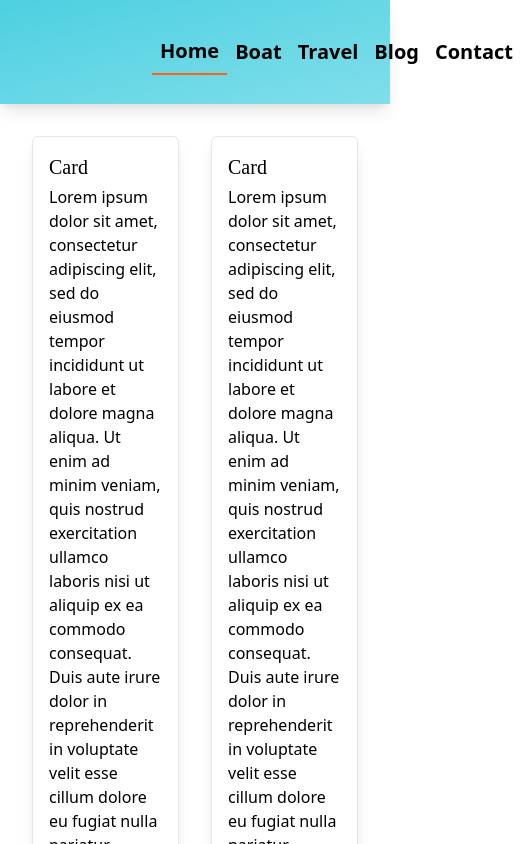
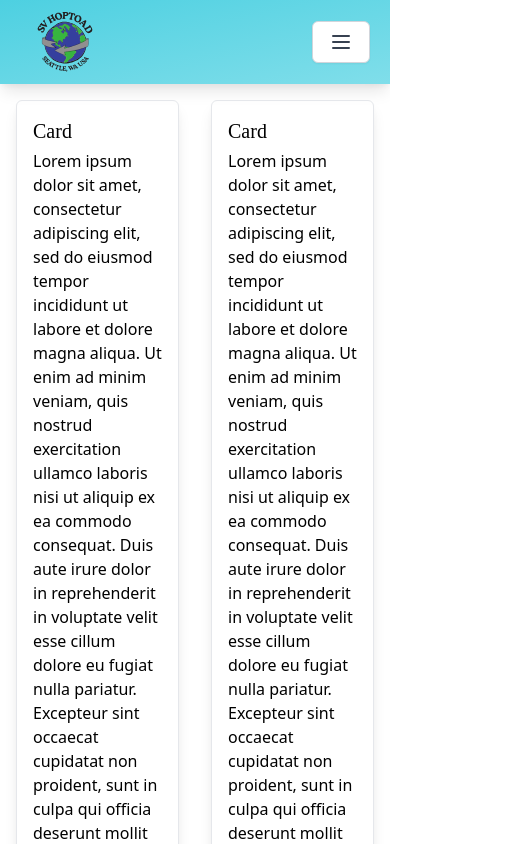
Before and after one commit to shawnstolsig/svhoptoad, a Next.js app: page / in a window 390 px wide. Shown: the top 844 px of the page, 521 px wide, since content can reach past the window. Built offline with nearby package versions, Linux system fonts and the light colour scheme; a web font is replaced by a local one.

Commit message:
added responsive menu button

```diff
--- a/components/layout.js
+++ b/components/layout.js
@@ -5,9 +5,9 @@ import Footer from './footer';
 
 const Layout = ({children}) => {
     return (
-        <body className={`flex flex-col min-h-screen`}>
+        <body className={`flex flex-col min-h-screen overflow-hidden`}>
             <Navbar />
-            <main className={'flex-grow h-auto m-4'}>
+            <main className={'flex-grow'}>
                 {children}
             </main>
             <Footer />
--- a/components/navbar.js
+++ b/components/navbar.js
@@ -2,44 +2,173 @@ import Image from 'next/image';
 import Link from 'next/link';
 import {useRouter} from 'next/router';
 import clsx from "clsx";
+import {
+    HomeIcon,
+    GlobeIcon,
+    IdentificationIcon,
+    NewspaperIcon,
+    AtSymbolIcon,
+    MenuIcon
+} from '@heroicons/react/outline';
+import { Fragment } from 'react'
+import { Menu, Transition } from '@headlessui/react'
+import { ChevronDownIcon } from '@heroicons/react/solid'
 
 import Border from "./border";
-import logo from '../public/world-logo.svg'
+import logo from '../public/world-logo.svg';
+import logoWithText from '../public/world-with-text-logo.svg';
 
-const StyledLink = ({text, path}) => {
+
+function classNames(...classes) {
+    return classes.filter(Boolean).join(' ')
+}
+
+
+const StyledLink = ({text, path, icon: Icon}) => {
     const router = useRouter();
 
     return (
-        <Link href={path}>
-            <a className={clsx(
-                `p-2 text-xl font-bold text-black`,
-                router.pathname === path && 'border-b-2 border-themeOrange',
-            )}>{text}</a>
-        </Link>
+        <div className={clsx(
+            'flex items-center mx-4',
+            router.pathname === path && 'border-b-2 border-gray-400'
+        )}>
+            <Link href={path}>
+                <Icon className={'h-6 w-6 cursor-pointer'}/>
+            </Link>
+            <Link href={path}>
+                <a className={`ml-0.5 text-lg font-bold text-black`}>{text}</a>
+            </Link>
+        </div>
     );
 }
 
+const DropdownMenu = ({links}) => (
+    <Menu as="div" className="relative inline-block text-left">
+        {({ open }) => (
+            <>
+                <div>
+                    <Menu.Button className="inline-flex justify-center w-full rounded-md border border-gray-300 shadow-sm px-4 py-2 bg-white text-sm font-medium text-gray-700 hover:bg-gray-50 focus:outline-none focus:ring-2 focus:ring-offset-2 focus:ring-offset-gray-100 focus:ring-indigo-500">
+                        <MenuIcon className={`h-6 w-6`} />
+                    </Menu.Button>
+                </div>
+
+                <Transition
+                    show={open}
+                    as={Fragment}
+                    enter="transition ease-out duration-100"
+                    enterFrom="transform opacity-0 scale-95"
+                    enterTo="transform opacity-100 scale-100"
+                    leave="transition ease-in duration-75"
+                    leaveFrom="transform opacity-100 scale-100"
+                    leaveTo="transform opacity-0 scale-95"
+                >
+                    <Menu.Items
+                        static
+                        className="origin-top-right absolute right-0 mt-2 w-56 rounded-md shadow-lg bg-white ring-1 ring-black ring-opacity-5 focus:outline-none"
+                    >
+                        <div className="py-1">
+
+                            {links.map(({text, path, icon}, i) => (
+                                <StyledLink text={text} path={path} key={i} icon={icon} />
+                            ))}
+
+                            {/*<Menu.Item>*/}
+                            {/*    {({ active }) => (*/}
+                            {/*        <a*/}
+                            {/*            href="#"*/}
+                            {/*            className={classNames(*/}
+                            {/*                active ? 'bg-gray-100 text-gray-900' : 'text-gray-700',*/}
+                            {/*                'block px-4 py-2 text-sm'*/}
+                            {/*            )}*/}
+                            {/*        >*/}
+                            {/*            Account settings*/}
+                            {/*        </a>*/}
+                            {/*    )}*/}
+                            {/*</Menu.Item>*/}
+                            {/*<Menu.Item>*/}
+                            {/*    {({ active }) => (*/}
+                            {/*        <a*/}
+                            {/*            href="#"*/}
+                            {/*            className={classNames(*/}
+                            {/*                active ? 'bg-gray-100 text-gray-900' : 'text-gray-700',*/}
+                            {/*                'block px-4 py-2 text-sm'*/}
+                            {/*            )}*/}
+                            {/*        >*/}
+                            {/*            Support*/}
+                            {/*        </a>*/}
+                            {/*    )}*/}
+                            {/*</Menu.Item>*/}
+                            {/*<Menu.Item>*/}
+                            {/*    {({ active }) => (*/}
+                            {/*        <a*/}
+                            {/*            href="#"*/}
+                            {/*            className={classNames(*/}
+                            {/*                active ? 'bg-gray-100 text-gray-900' : 'text-gray-700',*/}
+                            {/*                'block px-4 py-2 text-sm'*/}
+                            {/*            )}*/}
+                            {/*        >*/}
+                            {/*            License*/}
+                            {/*        </a>*/}
+                            {/*    )}*/}
+                            {/*</Menu.Item>*/}
+                            {/*<form method="POST" action="#">*/}
+                            {/*    <Menu.Item>*/}
+                            {/*        {({ active }) => (*/}
+                            {/*            <button*/}
+                            {/*                type="submit"*/}
+                            {/*                className={classNames(*/}
+                            {/*                    active ? 'bg-gray-100 text-gray-900' : 'text-gray-700',*/}
+                            {/*                    'block w-full text-left px-4 py-2 text-sm'*/}
+                            {/*                )}*/}
+                            {/*            >*/}
+                            {/*                Sign out*/}
+                            {/*            </button>*/}
+                            {/*        )}*/}
+                            {/*    </Menu.Item>*/}
+                            {/*</form>*/}
+                        </div>
+                    </Menu.Items>
+                </Transition>
+            </>
+        )}
+    </Menu>
+)
+
 const Navbar = () => {
     const links = [
-        {text: 'Home', path: '/'},
-        {text: 'Boat', path: '/boat'},
-        {text: 'Travel', path: '/travel'},
-        {text: 'Blog', path: '/blog'},
-        {text: 'Contact', path: '/contact'},
+        {text: 'Home', path: '/', icon: HomeIcon},
+        {text: 'Boat', path: '/boat', icon: IdentificationIcon},
+        {text: 'Travel', path: '/travel', icon: GlobeIcon},
+        {text: 'Blog', path: '/blog', icon: NewspaperIcon},
+        {text: 'Contact', path: '/contact', icon: AtSymbolIcon},
     ];
 
     return (
         <Border sides={'b'}>
-            <nav className={`flex justify-between items-center py-3 px-5 shadow-lg bg-gradient-to-br from-cyan-300 to-cyan-200`}>
-                <div className={`flex items-center`}>
-                    <Image src={logo} height={60} width={90}/>
-                    <h1 className={`font-cooperBlack text-4xl ml-2 invisible md:visible`}>SV Hoptoad</h1>
+            <nav className={`py-3 px-5 shadow-lg bg-gradient-to-br from-cyan-300 to-cyan-200`}>
+
+                {/* Small screen sizes */}
+                <div className={`md:hidden`} >
+                    <div className={'flex items-center justify-between'}>
+                        <Image src={logoWithText} height={60} width={90}/>
+                        <DropdownMenu links={links} />
+                    </div>
                 </div>
-                <div className={`flex justify-between items-center`}>
-                    {links.map(({text, path}, i) => (
-                        <StyledLink text={text} path={path} key={i}/>
-                    ))}
+
+                {/*Medium and up screen sizes*/}
+                <div className={`hidden md:flex items-center justify-between`}>
+                    <div className={`flex items-center`}>
+                        <Image src={logo} height={60} width={90}/>
+                        <h1 className={`font-cooperBlack text-2xl ml-2`}>SV Hoptoad</h1>
+                    </div>
+
+                    <div className={'flex'}>
+                        {links.map(({text, path, icon}, i) => (
+                            <StyledLink text={text} path={path} key={i} icon={icon} />
+                        ))}
+                    </div>
                 </div>
+
             </nav>
         </Border>
     );
--- a/package.json
+++ b/package.json
@@ -8,6 +8,8 @@
     "start": "next start"
   },
   "dependencies": {
+    "@headlessui/react": "^1.3.0",
+    "@heroicons/react": "^1.0.1",
     "clsx": "^1.1.1",
     "next": "10.0.9",
     "next-images": "^1.7.0",
```
Also changed, not shown: 1 other file (tests, documents, lock files or other folders).
